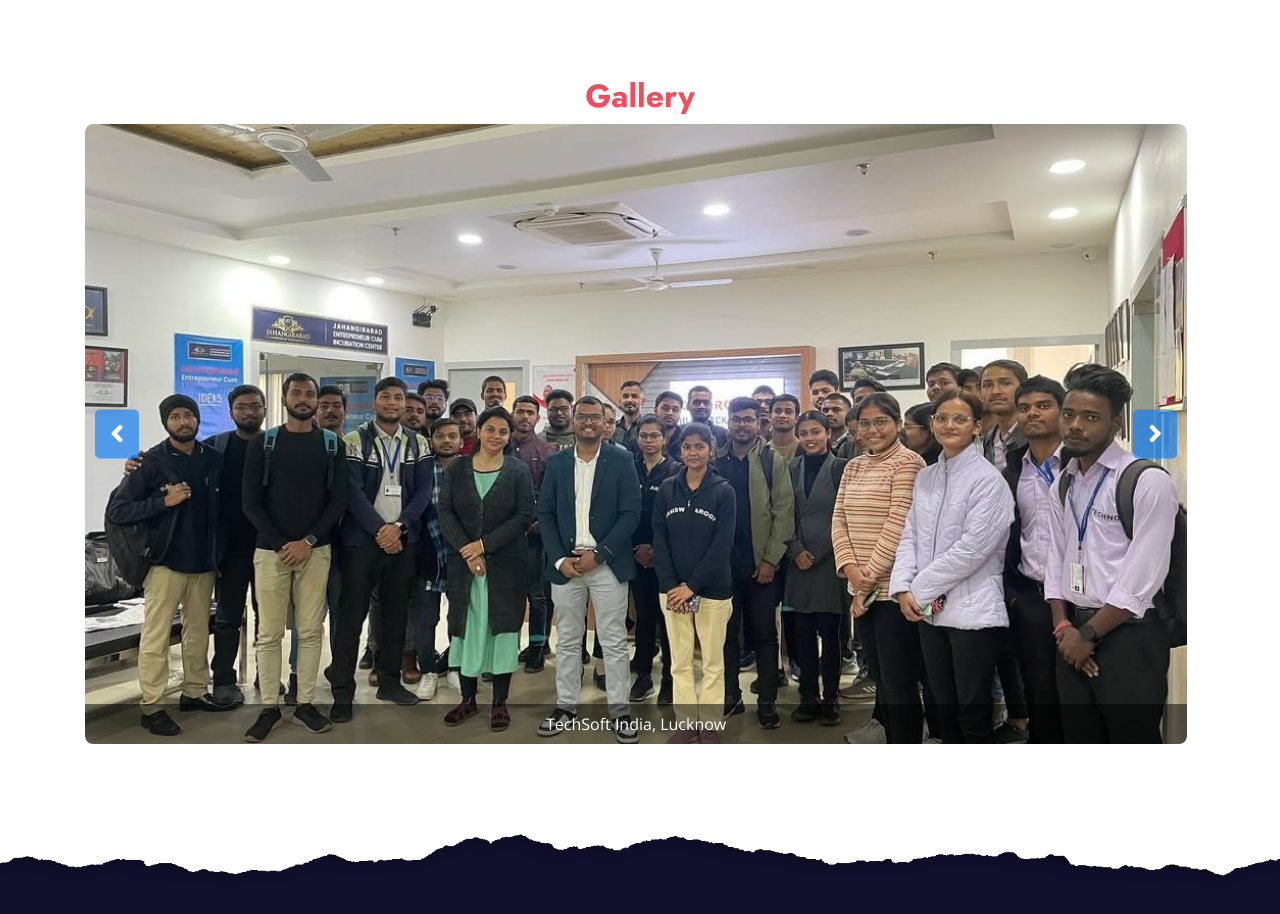
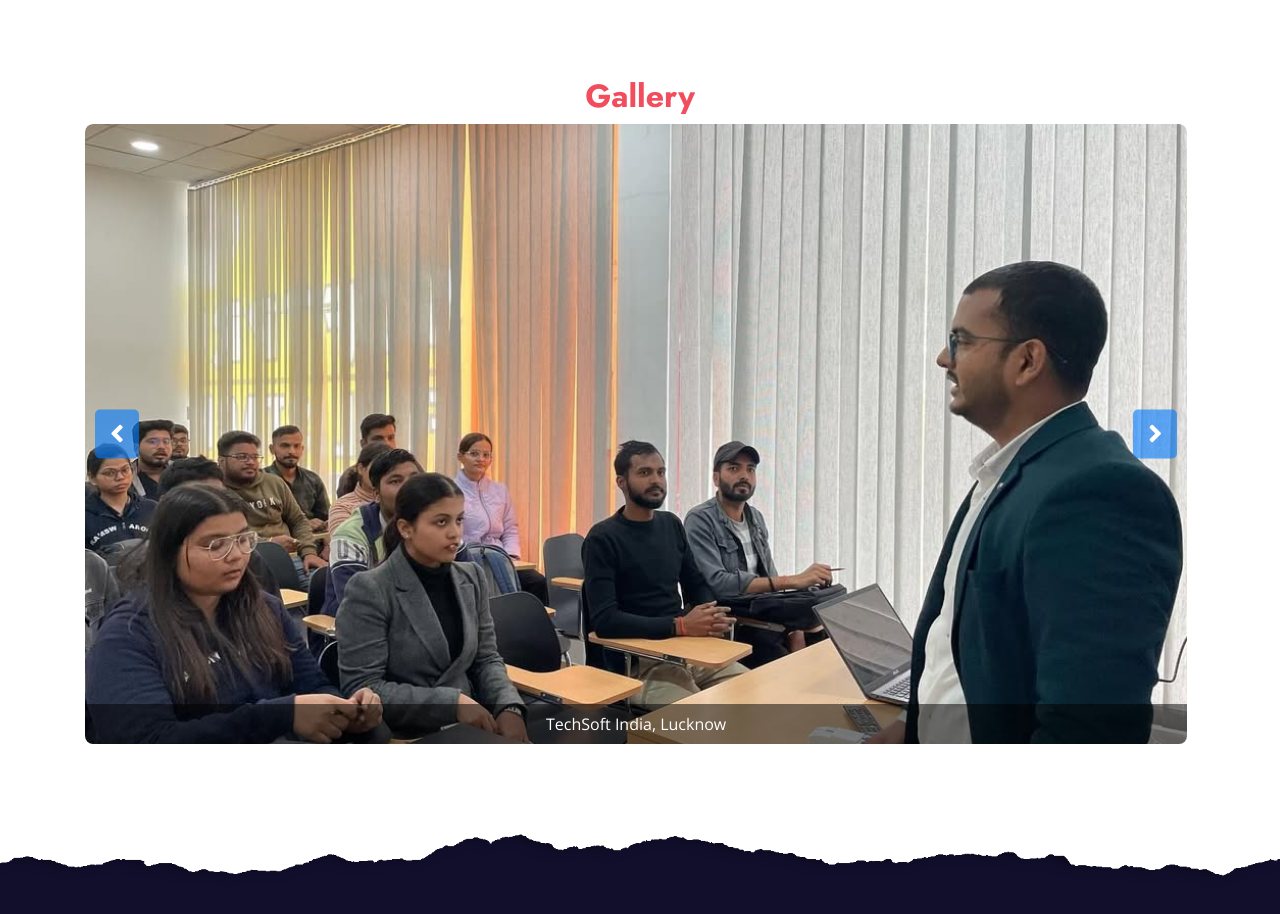
Before and after one commit to techsoftindia2/techsoft, a plain HTML site: page index.html in a window 1280 px wide. Shown: the part 1900-2814 px from the top of the page. Drawn offline with nearby package versions, Linux system fonts and the light colour scheme.

Commit message:
Image change

```diff
--- a/index.html
+++ b/index.html
@@ -244,7 +244,7 @@
             </div>
             <div class="col-12">
                 <div class="gallery-carousel">
-                    <img id="gallery-image" class="gallery-image" src="./img/gallery/photo_6.jpg" alt="TechSoft India, Lucknow">
+                    <img id="gallery-image" class="gallery-image" src="./img/gallery/photo_3.jpg" alt="TechSoft India, Lucknow">
                     <div class="gallery-description" id="gallery-description">TechSoft India, Lucknow</div>
                     <button class="gallery-btn gallery-btn-prev" onclick="galleryPrevImage()"><i class="fas fa-2x fa-angle-left"></i></button>
                     <button class="gallery-btn gallery-btn-next" onclick="galleryNextImage()"><i class="fas fa-2x fa-angle-right"></i></button>
```
